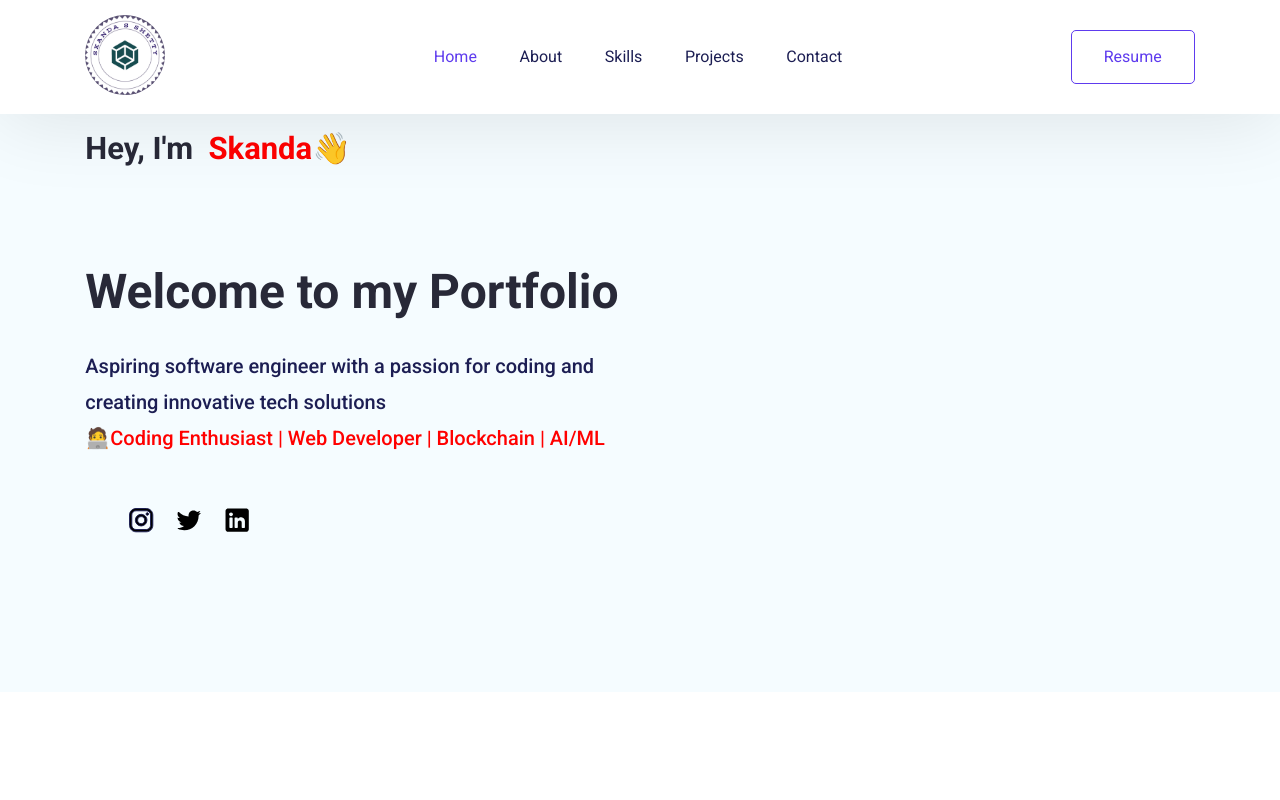
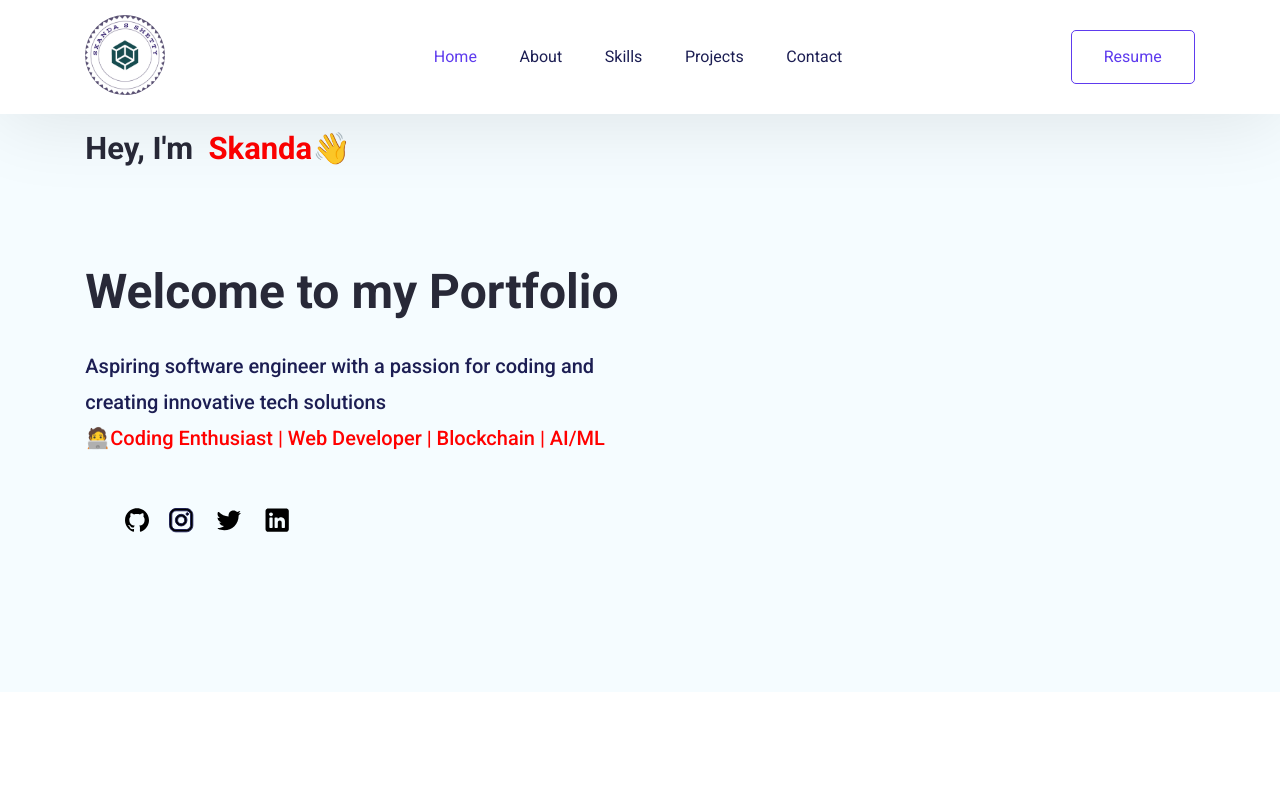
Before and after one commit to scanda-shetty/my_portfolio, a React (Create React App) app: page / in a window 1280 px wide. Shown: the top 800 px of the page. Built offline with nearby package versions, Linux system fonts and the light colour scheme.

Commit message:
Fifth Commit

```diff
--- a/package.json
+++ b/package.json
@@ -7,14 +7,18 @@
     "@fortawesome/free-brands-svg-icons": "^6.6.0",
     "@fortawesome/free-solid-svg-icons": "^6.6.0",
     "@fortawesome/react-fontawesome": "^0.2.2",
+    "@react-three/drei": "^9.109.2",
+    "@react-three/fiber": "^8.16.8",
     "@testing-library/jest-dom": "^5.17.0",
     "@testing-library/react": "^13.4.0",
     "@testing-library/user-event": "^13.5.0",
+    "gsap": "^3.12.5",
     "react": "^18.3.1",
     "react-dom": "^18.3.1",
     "react-router-dom": "^6.25.1",
     "react-scripts": "5.0.1",
     "react-scroll": "^1.9.0",
+    "three": "^0.166.1",
     "web-vitals": "^2.1.4"
   },
   "scripts": {
--- a/src/pages/Home/HeroSection.jsx
+++ b/src/pages/Home/HeroSection.jsx
@@ -18,6 +18,16 @@
         <div className="footer--social--icon">
           <ul>
             <li>
+            <a
+                href="https://github.com/scanda-shetty"
+                className="navbar--content"
+                target="_blank"
+                rel="noreferrer"
+              >
+                <svg stroke="currentColor" fill="black" stroke-width="0" role="img" viewBox="0 0 24 24" class="my-auto h-5 w-5 align-middle text-neutral-600 transition-colors duration-200 hover:text-primary-400 dark:text-gray-300 dark:hover:text-primary-300" height="1.5em" width="1.5em" xmlns="http://www.w3.org/2000/svg"><title></title><path d="M12 .297c-6.63 0-12 5.373-12 12 0 5.303 3.438 9.8 8.205 11.385.6.113.82-.258.82-.577 0-.285-.01-1.04-.015-2.04-3.338.724-4.042-1.61-4.042-1.61C4.422 18.07 3.633 17.7 3.633 17.7c-1.087-.744.084-.729.084-.729 1.205.084 1.838 1.236 1.838 1.236 1.07 1.835 2.809 1.305 3.495.998.108-.776.417-1.305.76-1.605-2.665-.3-5.466-1.332-5.466-5.93 0-1.31.465-2.38 1.235-3.22-.135-.303-.54-1.523.105-3.176 0 0 1.005-.322 3.3 1.23.96-.267 1.98-.399 3-.405 1.02.006 2.04.138 3 .405 2.28-1.552 3.285-1.23 3.285-1.23.645 1.653.24 2.873.12 3.176.765.84 1.23 1.91 1.23 3.22 0 4.61-2.805 5.625-5.475 5.92.42.36.81 1.096.81 2.22 0 1.606-.015 2.896-.015 3.286 0 .315.21.69.825.57C20.565 22.092 24 17.592 24 12.297c0-6.627-5.373-12-12-12"></path></svg>
+              </a>
+            </li>
+            <li>
               <a
                 href="https://www.instagram.com/skanda_shetty10"
                 className="navbar--content"
@@ -29,9 +39,8 @@
                   width="32"
                   height="32"
                   viewBox="0 0 33 33"
+                  stroke="currentColor"
                   fill="none"
-                  stroke="currentColor"
-
                 >
                   <path
                     fill-rule="evenodd"
```
Also changed, not shown: 1 other file (tests, documents, lock files or other folders).
